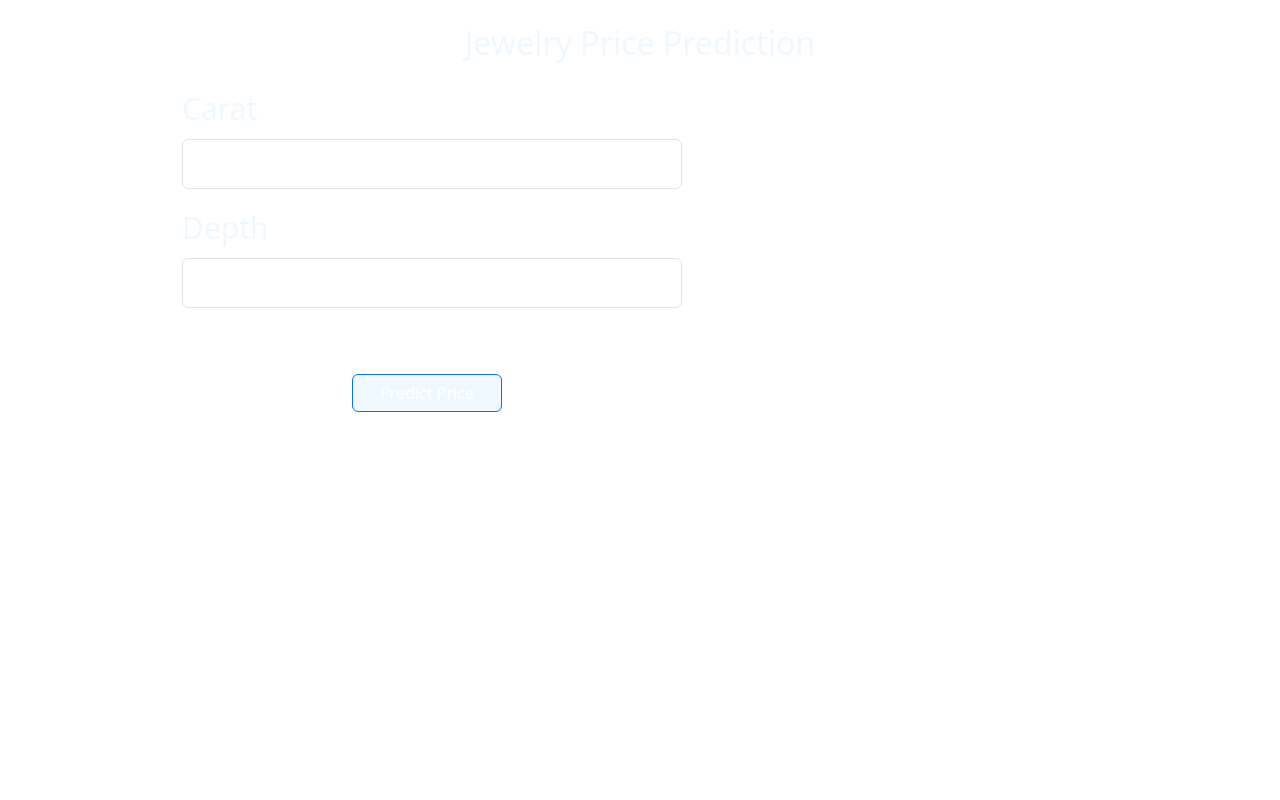
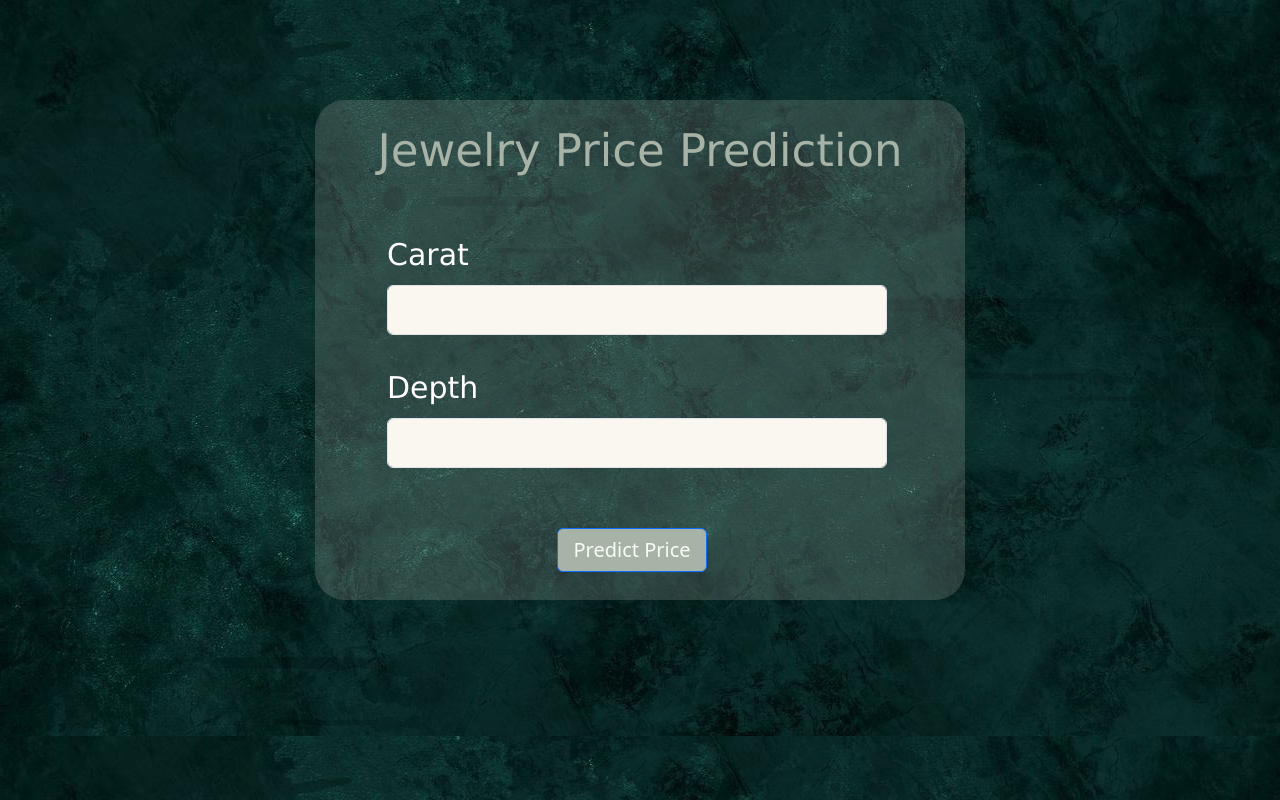
Before and after one commit to Raghad2002Mohammed/AI-project, a Flask app: page / in a window 1280 px wide. Run offline with Flask 3, Linux system fonts and the light colour scheme; parts of the project's set-up code (start-up, migrations or seed data) failed here and were passed over; some libraries are stand-ins or nearby versions.

Commit message:
Modify the css

```diff
--- a/static/DES.css
+++ b/static/DES.css
@@ -1,21 +1,20 @@
-/*body{
-    background-image: url(b1ceb775651c921eaab322b1af538826.jpg);
+body{
+    background-image: url(b.jpg);
 
 
     }
-    */
+
     h1{
         color: rgb(36, 89, 129);
         font-size: 30px;
     }
 
-    .first{
+    .container{
         background-color: rgba(215, 210, 201, 0.178);
         height:500PX;
-        width: 700PX;
+        width: 650PX;
         position: relative;
-        left:450PX;
-        top: 30PX;
+        top: 100PX;
         border-radius: 30PX;
         padding-top:50px;
 
@@ -28,19 +27,39 @@
     .form-control{
         width: 500px;
         height: 50px;
-        margin-left:100px;
+        margin-left:60px;
+        margin-top: -20px;
+        margin-bottom: 50px;
+
+        background-color: rgb(250, 246, 240);
     }
    label{
-    color: aliceblue;
+    color: rgb(255, 255, 255);
     font-size: 30px;
-    margin-left:100px;
+    font-family:'Lucida Sans', 'Lucida Sans Regular', 'Lucida Grande', 'Lucida Sans Unicode', Geneva, Verdana, sans-serif;
+    margin-left:60px;
+    position: relative;
+    top: -20px;
    }
    .btn{
-    margin-left:270px;
-    margin-top: 50px;
+    margin-left:230px;
+    margin-top:10px;
     width: 150px;
-    background-color: aliceblue;
+    color: rgb(243, 255, 240);
+    background-color: rgb(168, 179, 167);
+    font-size: 20px;
+   }
+
+   .btn:hover{
+
+    background-color: rgb(224, 228, 223);
+    color: rgb(62, 78, 61);
+
    }
    .text-center{
-    color: aliceblue;
+    color: rgb(168, 179, 167);
+    font-size: 45px;
+    font-family:Verdana, Geneva, Tahoma, sans-serif;
+    position: relative;
+    top:-50px;
    }
```
Also changed, not shown: static/b.jpg (added), static/b1ceb775651c921eaab322b1af538826.jpg (deleted), 1 other file.
